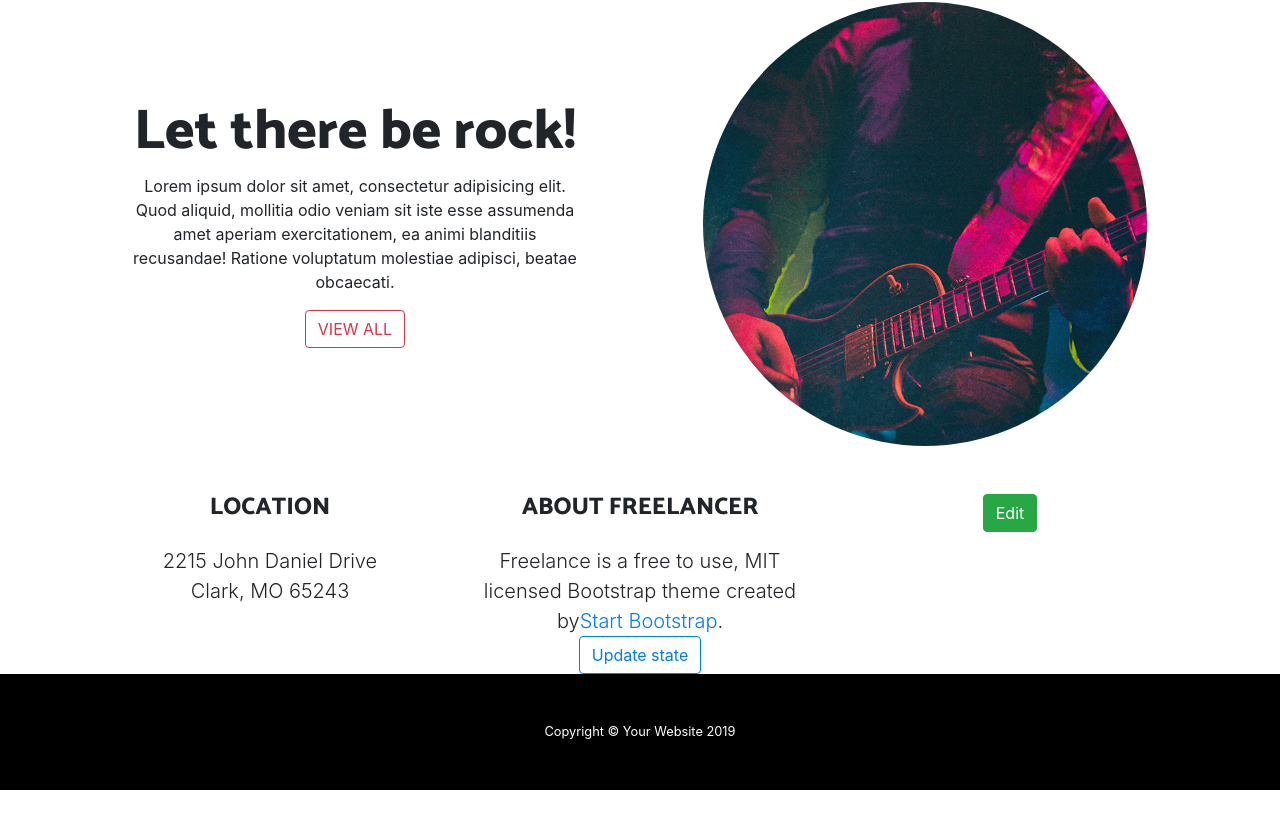
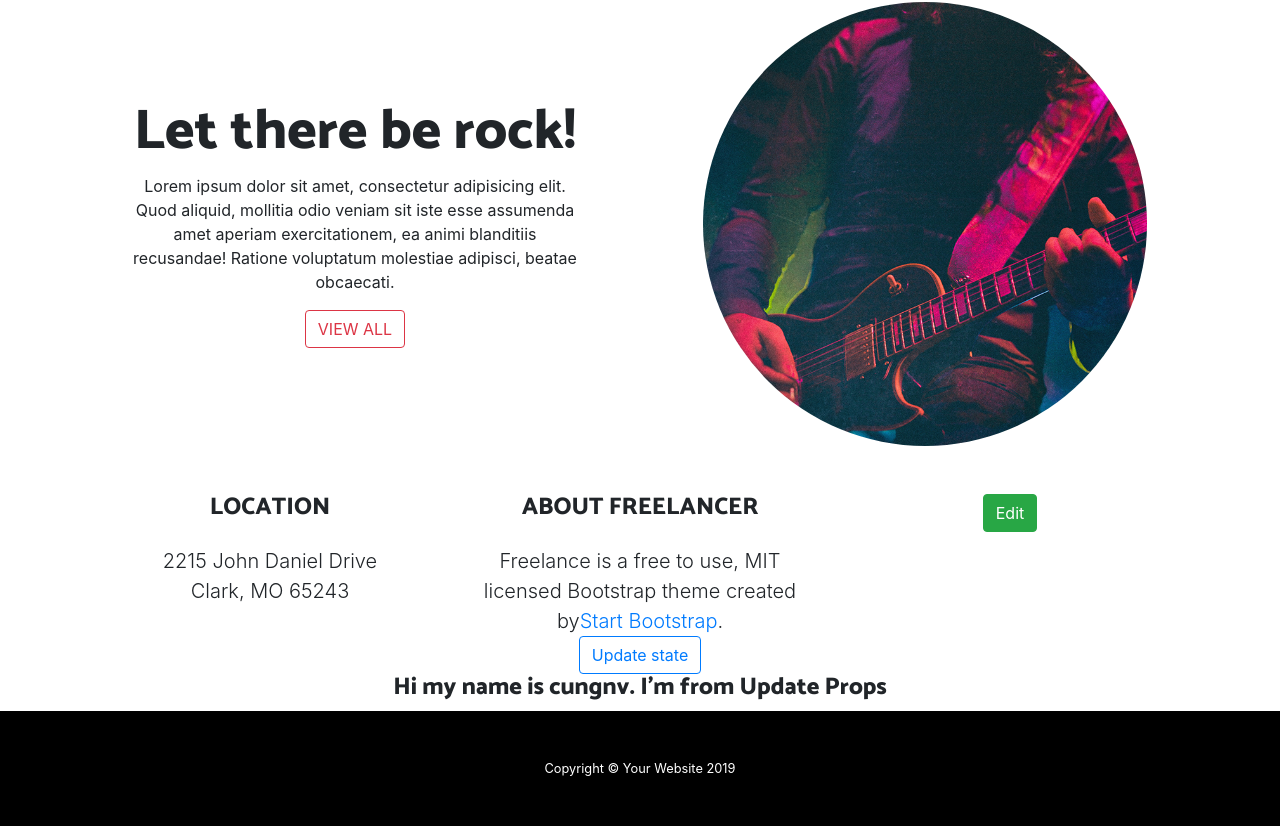
Before and after one commit to cungnguyen99/ReactJS_NDV_vd13, a React (Create React App) app: page / in a window 1280 px wide. Shown: the part 1813-2639 px from the top of the page. Before the commit the page ends 2603 px from the top, so only its background shows below. Built offline with nearby package versions, Linux system fonts and the light colour scheme.

Commit message:
learn life cycle update for props: react 27

```diff
--- a/src/App.js
+++ b/src/App.js
@@ -5,6 +5,7 @@ import Header from './Components/Header'
 import SectionClass from './Components/SectionClass'
 import Section from './Components/Section'
 import Footer from './Components/Footer'
+import UpdateProps from './Components/UpdateProps'
 import img1 from './img/01.jpg'
 import img2 from './img/02.jpg'
 import img3 from './img/03.jpg'
@@ -12,7 +13,8 @@ class App extends Component {
   constructor(props) {
     super(props);
     this.state={
-      trangThai:'khoitao'
+      trangThai:'khoitao',
+      trangThai2:'cungnv'
     }
   }
 
@@ -46,7 +48,8 @@ class App extends Component {
 
   updateState=()=>{
     this.setState({
-      trangThai:'state updated'
+      trangThai:'state updated',
+      trangThai2:'cungnv 99'
     })
   }
 
@@ -62,6 +65,7 @@ class App extends Component {
         <Section src={img2} title="We salute you!"/>
         <SectionClass order_1="order-lg-1" order_2="order-lg-2" title="Let there be rock!" src={img3}/>
         <button className="btn btn-outline-primary" onClick={()=>{this.updateState()}}>Update state</button>
+        <UpdateProps name={this.state.trangThai2}/>
         <Footer/>
       </div>
     );
--- /dev/null
+++ b/src/Components/UpdateProps.js
@@ -0,0 +1,32 @@
+import React, { Component } from 'react'
+
+export default class UpdateProps extends Component {
+
+  componentWillReceiveProps(nextProps) {
+    /**
+     * Khi nhấn vào nút update state thì state thay đổi. mà props của component UpdateProps ta lại lấy theo
+     * state bên App nên khi state thay đổi thì props cũng thay đổi theo (do ta đặt name={this.state.trangThai2})
+     * Khi nhân được props mới rồi thì tự động gọi vào hàm này
+     * Lấy ra props mới nhận được dùng nextProps.tenprops
+     */
+    console.log(`componentWillReceiveProps update props da chay ${nextProps.name}`)
+  }
+  shouldComponentUpdate(nextProps, nextState) {
+    console.log('shouldComponentUpdate update props da chay')
+    return true;
+  }
+  componentWillUpdate(nextProps, nextState) {
+    console.log('componentWillUpdate update props da chay')
+  }
+  componentDidUpdate(prevProps, prevState) {
+    console.log('componentDidUpdate update props da chay')
+  }
+
+  render() {
+    return (
+      <div>
+        <h4>Hi my name is {this.props.name}. I'm from Update Props</h4>
+      </div>
+    )
+  }
+}
```
